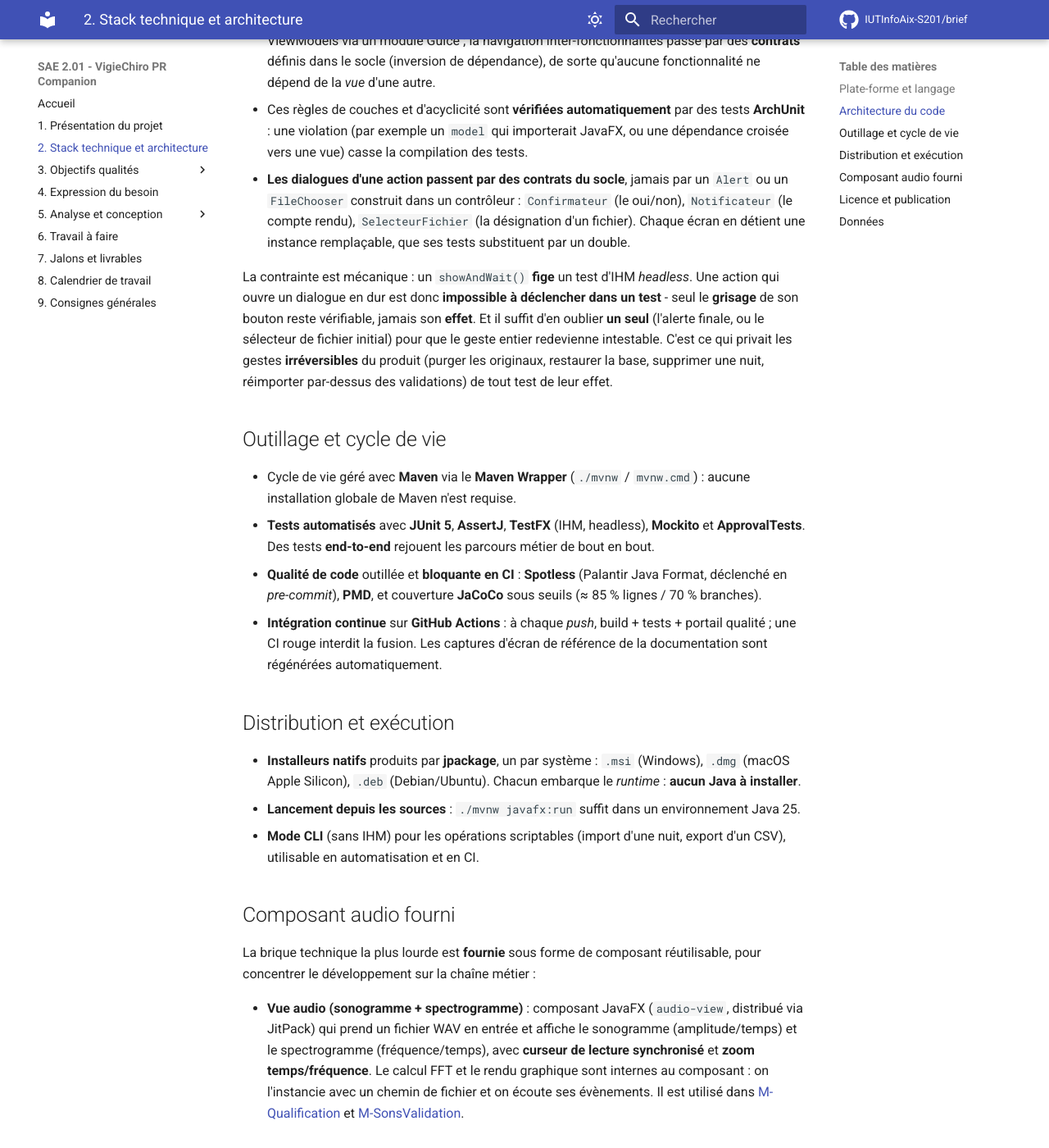
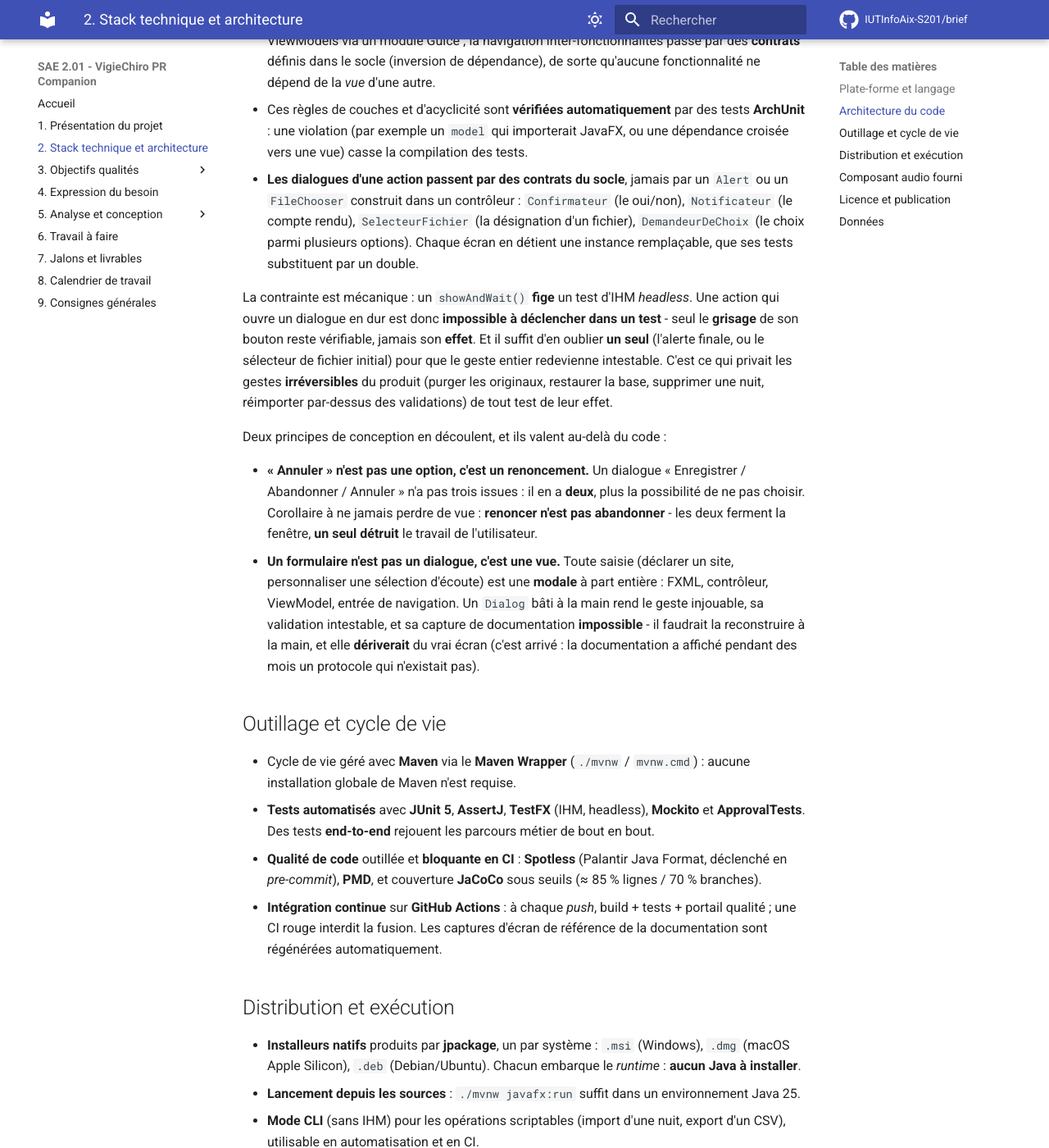
Before and after one commit to IUTInfoAix-S201/brief, an MkDocs documentation site: the page built from docs/Contraintes techniques.md, in a window 1280 px wide and 1400 px high, scrolled down 928 px. Shown: the whole window at 82% size. Built offline with MkDocs 1.6.1 and Material for MkDocs 9.7.7, drawn with Linux system fonts in a browser that asks for light colours; comment, search, counter and statistics services are not loaded.

Commit message:
docs(contraintes) : le quatrième contrat de dialogue, et deux principes de conception (#32)
Passe 5 de la clôture de #1431. Ce qui est fourni au contributeur a changé, et deux
principes de conception en sont sortis - ils valent au-delà du code.

Le socle compte désormais QUATRE contrats de dialogue : DemandeurDeChoix rejoint
Confirmateur, Notificateur et SelecteurFichier.

Premier principe : « Annuler » n'est pas une option, c'est un renoncement. Un
dialogue « Enregistrer / Abandonner / Annuler » n'a pas trois issues, il en a DEUX,
plus la possibilité de ne pas choisir. Corollaire à ne jamais perdre de vue :
renoncer n'est pas abandonner - les deux ferment la fenêtre, un seul DÉTRUIT le
travail de l'utilisateur.

Second principe : un formulaire n'est pas un dialogue, c'est une vue. Toute saisie
est une modale à part entière (FXML, contrôleur, ViewModel, entrée de navigation).
Un Dialog bâti à la main rend le geste injouable, sa validation intestable, et sa
capture de documentation impossible - il faudrait la reconstruire à la main, et elle
dériverait du vrai écran. Ce n'est pas théorique : la documentation du produit a
affiché pendant des mois un protocole qui n'existe pas.

```diff
--- a/docs/Contraintes techniques.md
+++ b/docs/Contraintes techniques.md
@@ -35,8 +35,8 @@ d'architecture** qui structurent son code.
   croisée vers une vue) casse la compilation des tests.
 - **Les dialogues d'une action passent par des contrats du socle**, jamais par un `Alert` ou un
   `FileChooser` construit dans un contrôleur : `Confirmateur` (le oui/non), `Notificateur` (le compte
-  rendu), `SelecteurFichier` (la désignation d'un fichier). Chaque écran en détient une instance
-  remplaçable, que ses tests substituent par un double.
+  rendu), `SelecteurFichier` (la désignation d'un fichier), `DemandeurDeChoix` (le choix parmi plusieurs
+  options). Chaque écran en détient une instance remplaçable, que ses tests substituent par un double.
 
   La contrainte est mécanique : un `showAndWait()` **fige** un test d'IHM *headless*. Une action qui
   ouvre un dialogue en dur est donc **impossible à déclencher dans un test** - seul le **grisage** de
@@ -44,6 +44,19 @@ d'architecture** qui structurent son code.
   finale, ou le sélecteur de fichier initial) pour que le geste entier redevienne intestable. C'est ce
   qui privait les gestes **irréversibles** du produit (purger les originaux, restaurer la base,
   supprimer une nuit, réimporter par-dessus des validations) de tout test de leur effet.
+
+  Deux principes de conception en découlent, et ils valent au-delà du code :
+
+  - **« Annuler » n'est pas une option, c'est un renoncement.** Un dialogue « Enregistrer / Abandonner /
+    Annuler » n'a pas trois issues : il en a **deux**, plus la possibilité de ne pas choisir. Corollaire
+    à ne jamais perdre de vue : **renoncer n'est pas abandonner** - les deux ferment la fenêtre, **un
+    seul détruit** le travail de l'utilisateur.
+  - **Un formulaire n'est pas un dialogue, c'est une vue.** Toute saisie (déclarer un site, personnaliser
+    une sélection d'écoute) est une **modale** à part entière : FXML, contrôleur, ViewModel, entrée de
+    navigation. Un `Dialog` bâti à la main rend le geste injouable, sa validation intestable, et sa
+    capture de documentation **impossible** - il faudrait la reconstruire à la main, et elle **dériverait**
+    du vrai écran (c'est arrivé : la documentation a affiché pendant des mois un protocole qui n'existait
+    pas).
 
 ## Outillage et cycle de vie
 
```
